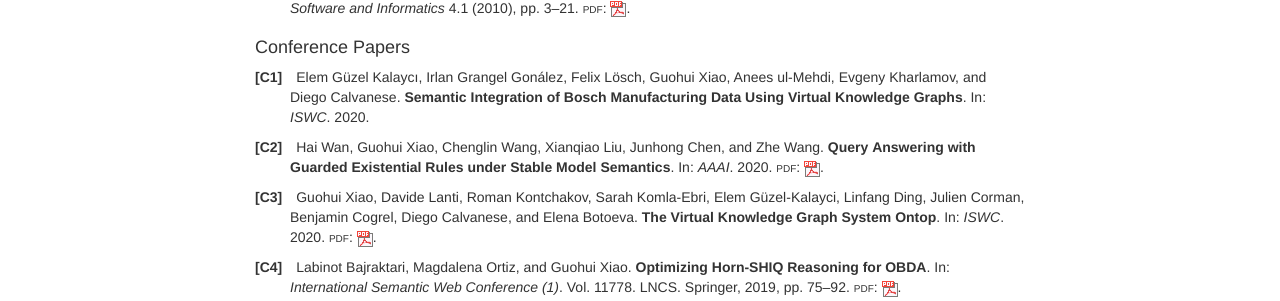
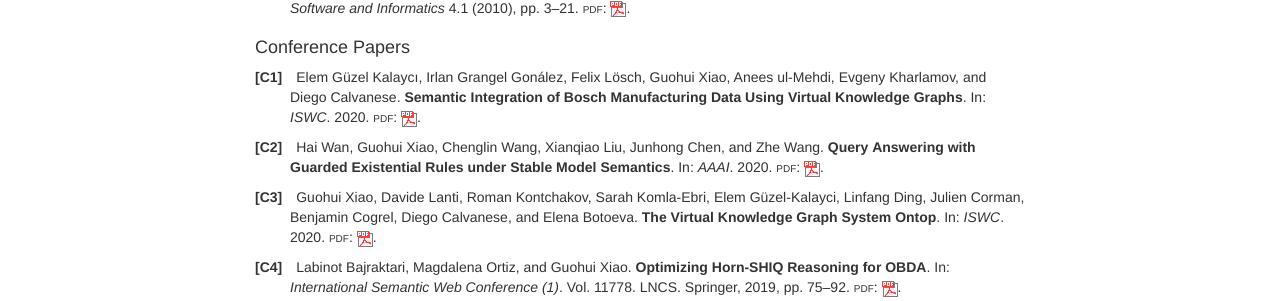
Before and after one commit to ghxiao/ghxiao.github.io, a Jekyll site: the page built from publications.html, in a window 1280 px wide and 900 px high, scrolled down 1071 px. Shown: the part 151-452 px from the top of the window. Built offline with Jekyll 4.4.1, drawn with Linux system fonts in a browser that asks for light colours.

```diff
--- a/_includes/pub_body.html
+++ b/_includes/pub_body.html
@@ -260,7 +260,14 @@ id="bib-16" class="thebibliography">
        <!--l. 55--><p class="noindent" >Elem Güzel Kalaycı, Irlan Grangel Gonález, Felix Lösch, Guohui Xiao, Anees ul-Mehdi, Evgeny
        Kharlamov, and Diego Calvanese. “Semantic Integration of Bosch Manufacturing Data Using Virtual
        Knowledge Graphs”. In: <span
-class="cmti-10">ISWC</span>. 2020.
+class="cmti-10">ISWC</span>. 2020. <span
+class="cmcsc-10"><span
+class="small-caps">p</span><span
+class="small-caps">d</span><span
+class="small-caps">f</span>:</span> <a
+href="http://www.ghxiao.org/publications/2020-iswc-bosch.pdf" ><img
+src="images/pdf-icon-16x16.gif" alt="PIC"
+ /></a>.
        </p></dd><dt id="X0-2020-aaai-gntgd" class="thebibliography">
   [C2]  </dt><dd
 id="bib-17" class="thebibliography">
```
Also changed, not shown: _includes/xiao.bib (+5 -3 lines).
